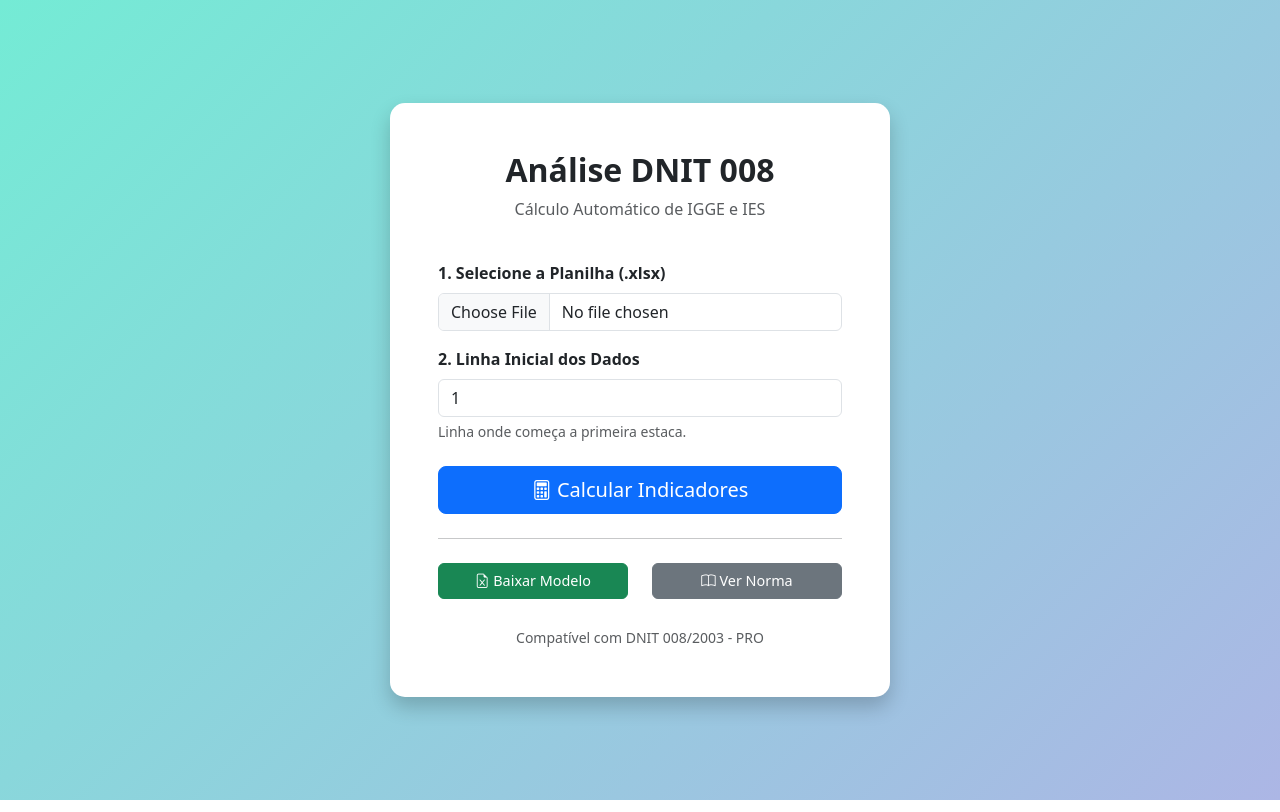
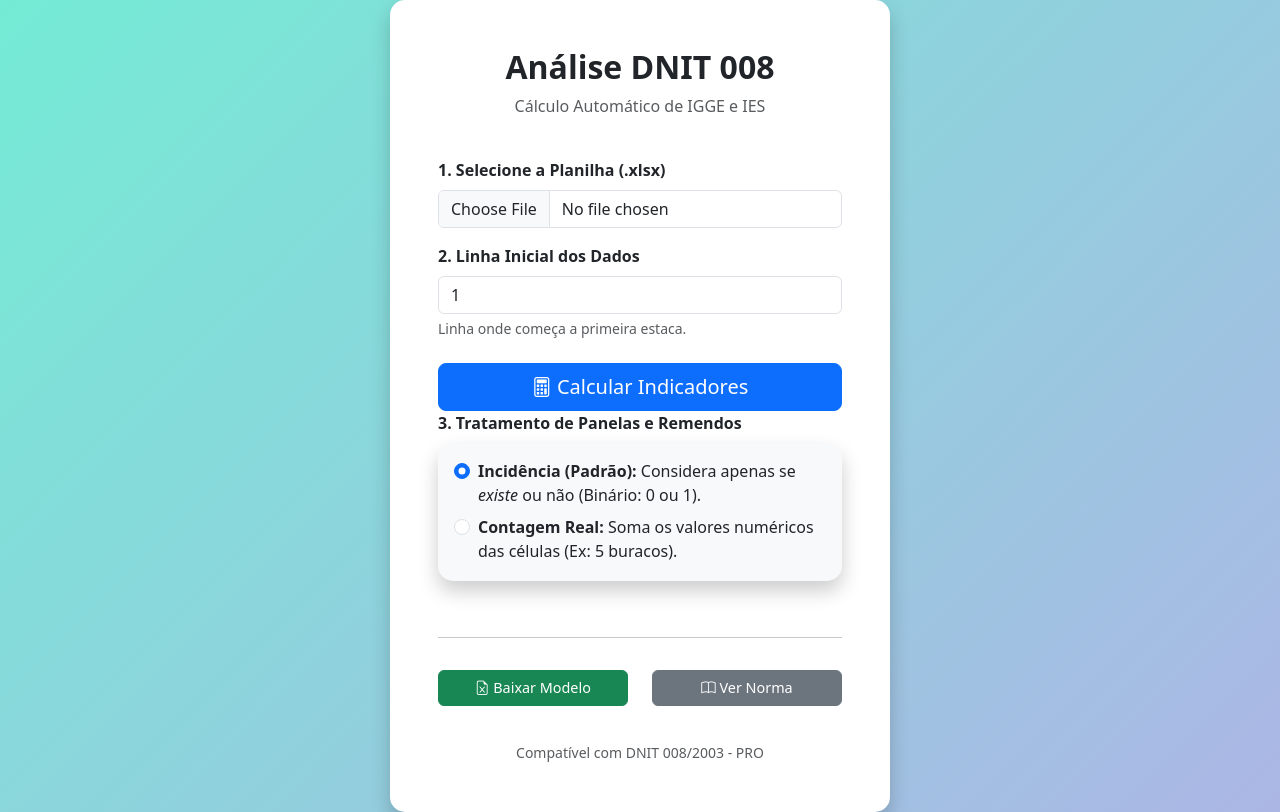
Before and after one commit to lucianoengdev/ProjetoIGG, a Flask app: page / in a window 1280 px wide. Run offline with Flask 3, Linux system fonts and the light colour scheme.

Commit message:
2.2.0 Updating index for the new function

```diff
--- a/templates/index.html
+++ b/templates/index.html
@@ -43,6 +43,28 @@
                     <i class="bi bi-calculator"></i> Calcular Indicadores
                 </button>
             </div>
+            <div class="d-grid gap-2">
+
+
+
+            <div class="mb-4">
+                <label class="form-label fw-bold">3. Tratamento de Panelas e Remendos</label>
+                <div class="card p-3 bg-light border-0">
+                    <div class="form-check mb-2">
+                        <input class="form-check-input" type="radio" name="metodo_panelas" id="metodo_incidencia" value="incidencia" checked>
+                        <label class="form-check-label" for="metodo_incidencia">
+                            <strong>Incidência (Padrão):</strong> Considera apenas se <em>existe</em> ou não (Binário: 0 ou 1).
+                        </label>
+                    </div>
+                    <div class="form-check">
+                        <input class="form-check-input" type="radio" name="metodo_panelas" id="metodo_contagem" value="contagem">
+                        <label class="form-check-label" for="metodo_contagem">
+                            <strong>Contagem Real:</strong> Soma os valores numéricos das células (Ex: 5 buracos).
+                        </label>
+                    </div>
+                </div>
+            </div>
+
         </form>
 
         <hr class="my-4">
```
